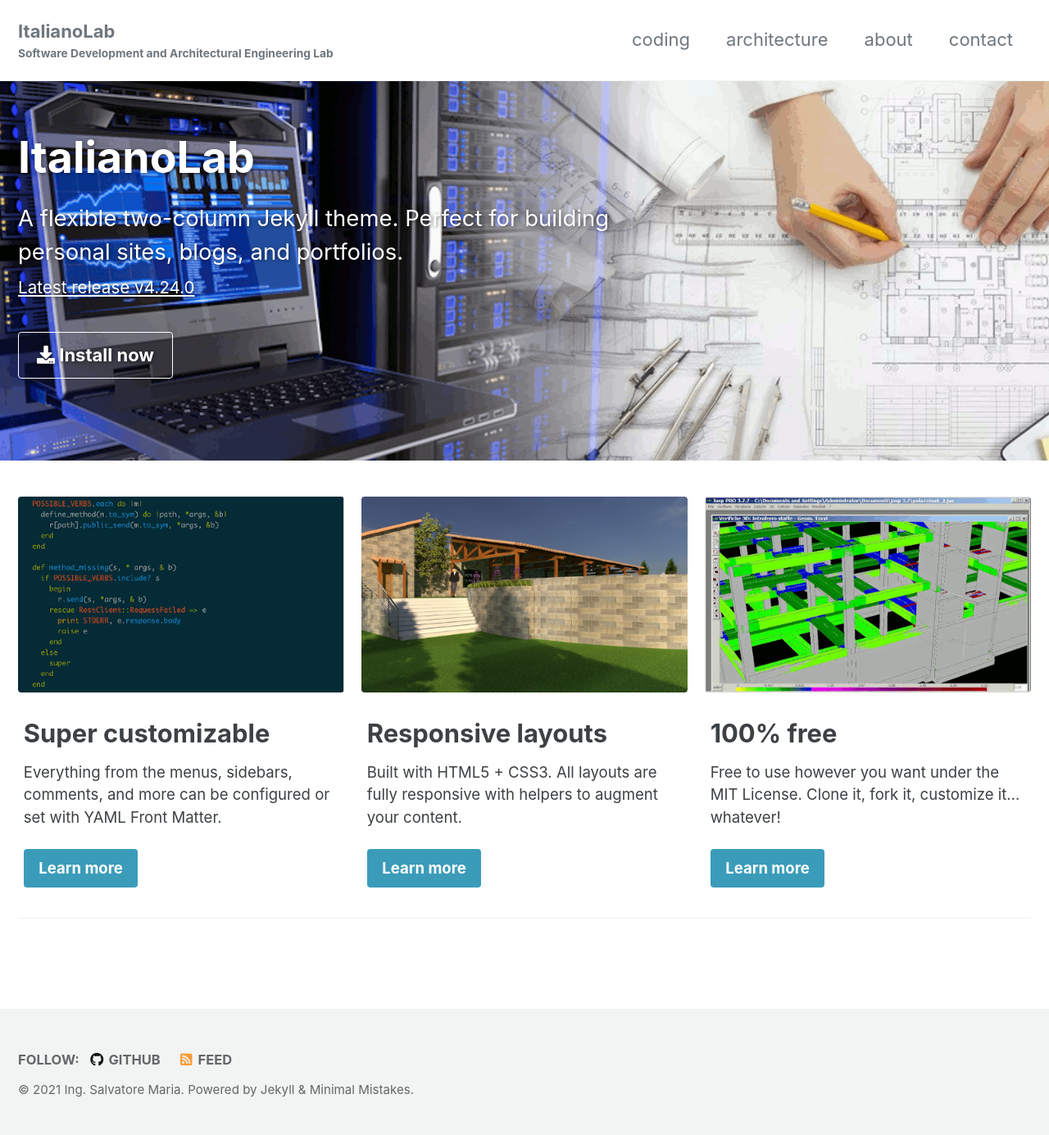
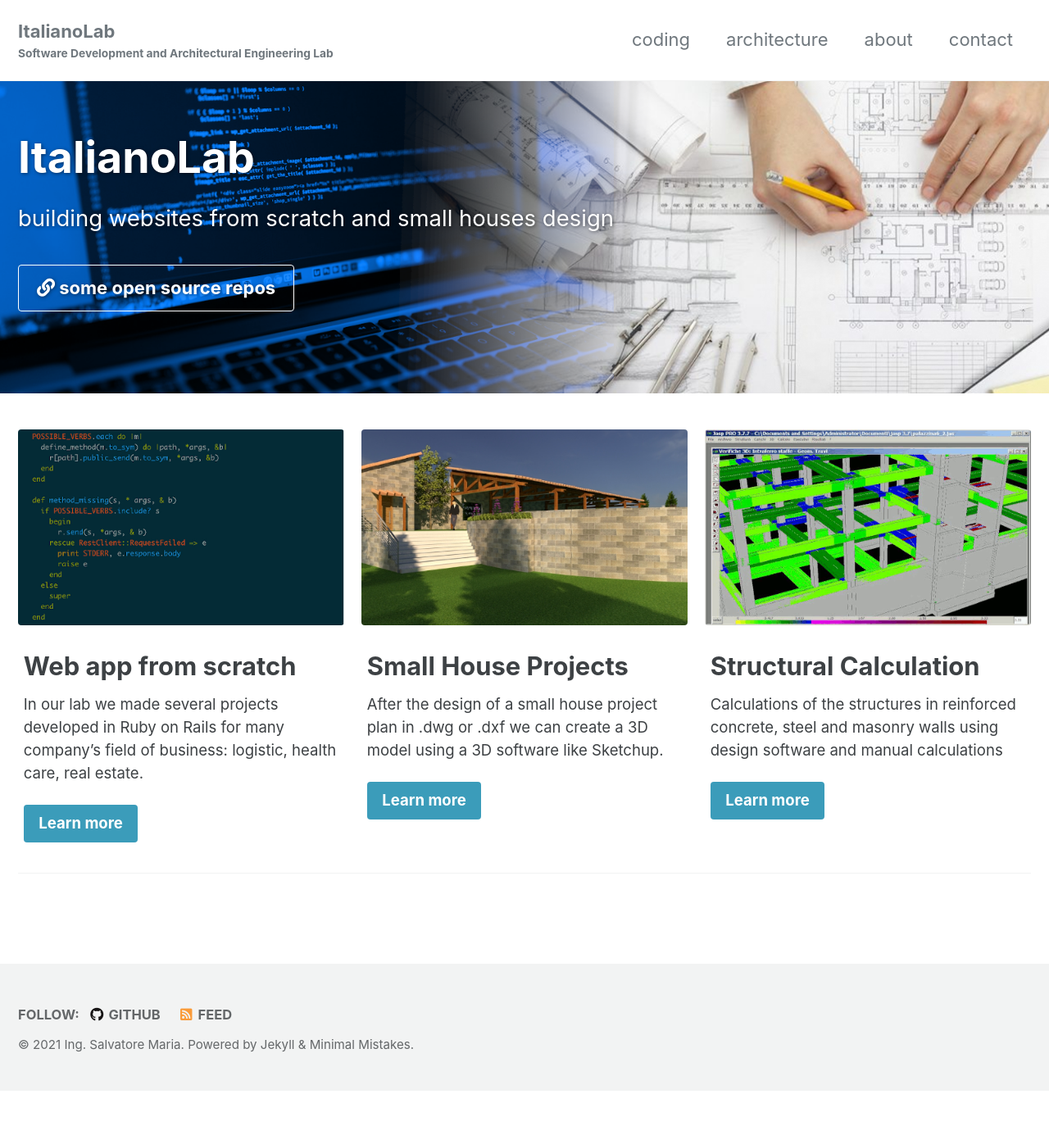
Before and after one commit to Astr0surf3r/italianolab, a Jekyll site: the page built from index.md, in a window 1280 px wide. Shown: the whole page at 82% size. Built offline with Jekyll 4.4.1, drawn with Linux system fonts in a browser that asks for light colours; cached includes are drawn as plain includes; after the commit the page ends 1331 px from its top, so only the background shows below that.

```diff
--- a/index.md
+++ b/index.md
@@ -4,32 +4,32 @@ permalink: /
 hidden: true
 header:
   overlay_color: "#5e616c"
-  overlay_image: /assets/images/italianolab-home-page-feature.png
+  overlay_image: /assets/images/italianolab-home-page-feature-bis.png
   actions:
-    - label: "<i class='fas fa-download'></i> Install now"
-      url: "/docs/quick-start-guide/"
+    - label: "<i class='fas fa-link'></i> some open source repos"
+      url: "https://github.com/Astr0surf3r"
 excerpt: >
-  A flexible two-column Jekyll theme. Perfect for building personal sites, blogs, and portfolios.<br />
-  <small><a href="https://github.com/mmistakes/minimal-mistakes/releases/tag/4.24.0">Latest release v4.24.0</a></small>
+  building websites from scratch and small houses design <br />
+  <small><a href="https://github.com/mmistakes/minimal-mistakes/releases/tag/4.24.0"></a></small>
 feature_row:
   - image_path: /assets/images/ruby-code.png
     alt: "customizable"
-    title: "Super customizable"
-    excerpt: "Everything from the menus, sidebars, comments, and more can be configured or set with YAML Front Matter."
+    title: "Web app from scratch"
+    excerpt: "In our lab we made several projects developed in Ruby on Rails for many company's field of business: logistic, health care, real estate."
     url: "/docs/configuration/"
     btn_class: "btn--info"
     btn_label: "Learn more"
   - image_path: /assets/images/3d-sample.png
-    alt: "fully responsive"
-    title: "Responsive layouts"
-    excerpt: "Built with HTML5 + CSS3. All layouts are fully responsive with helpers to augment your content."
+    alt: "sketchup projects"
+    title: "Small House Projects"
+    excerpt: "After the design of a small house project plan in .dwg or .dxf we can create a 3D model using a 3D software like Sketchup."
     url: "/docs/layouts/"
     btn_class: "btn--info"
     btn_label: "Learn more"
   - image_path: /assets/images/calcoli-strutturali.png
-    alt: "100% free"
-    title: "100% free"
-    excerpt: "Free to use however you want under the MIT License. Clone it, fork it, customize it... whatever!"
+    alt: "Structural Calculation"
+    title: "Structural Calculation"
+    excerpt: "Calculations of the structures in reinforced concrete, steel and masonry walls using design software and manual calculations"
     url: "/docs/license/"
     btn_class: "btn--info"
     btn_label: "Learn more"
```
Also changed, not shown: _pages/architecture.md (added, +28 -0 lines), _pages/coding.md (added, +18 -0 lines), _pages/architectue.md (deleted), _pages/projects.md (deleted), _pages/software.md (deleted), assets/images/italianolab-home-page-feature-bis.png (added), 3 other files.
